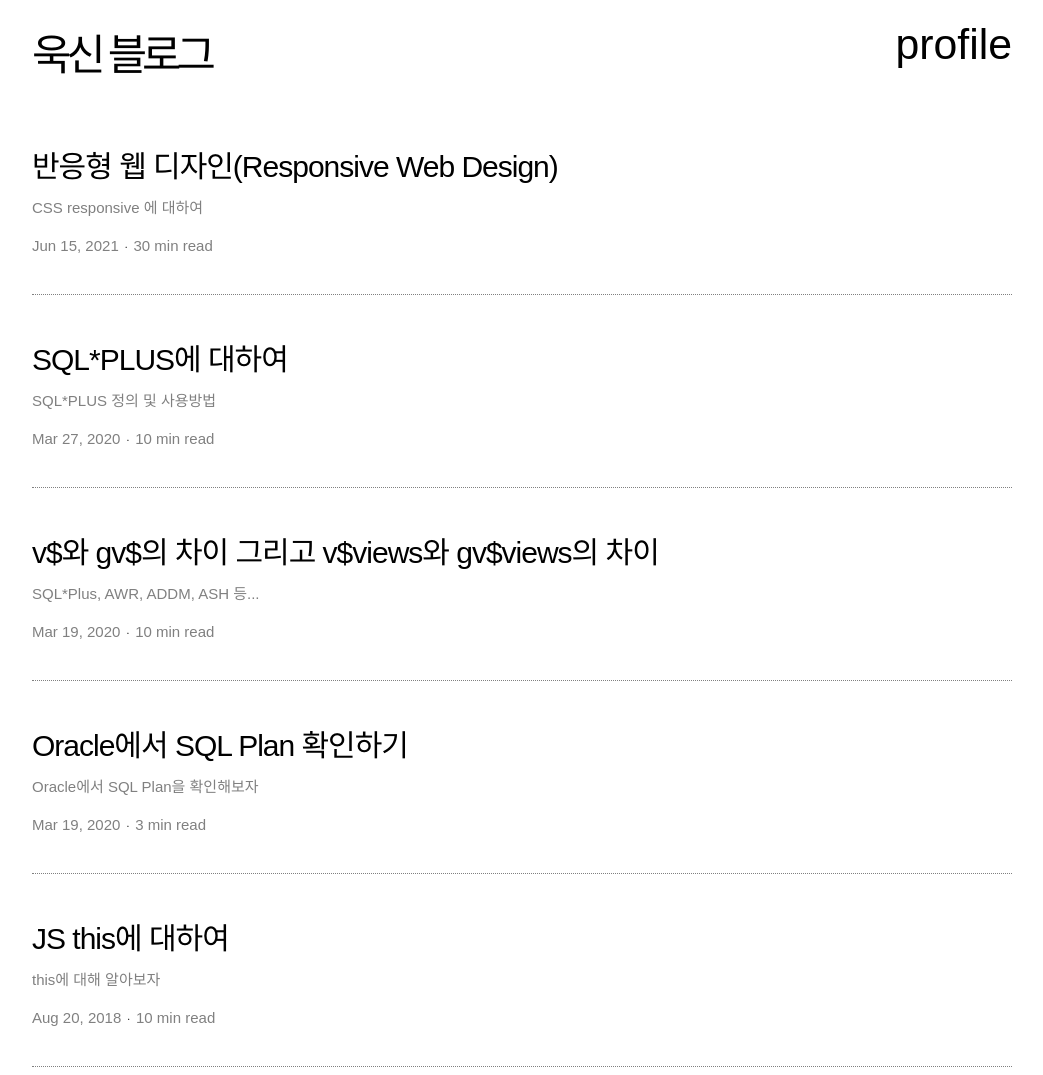
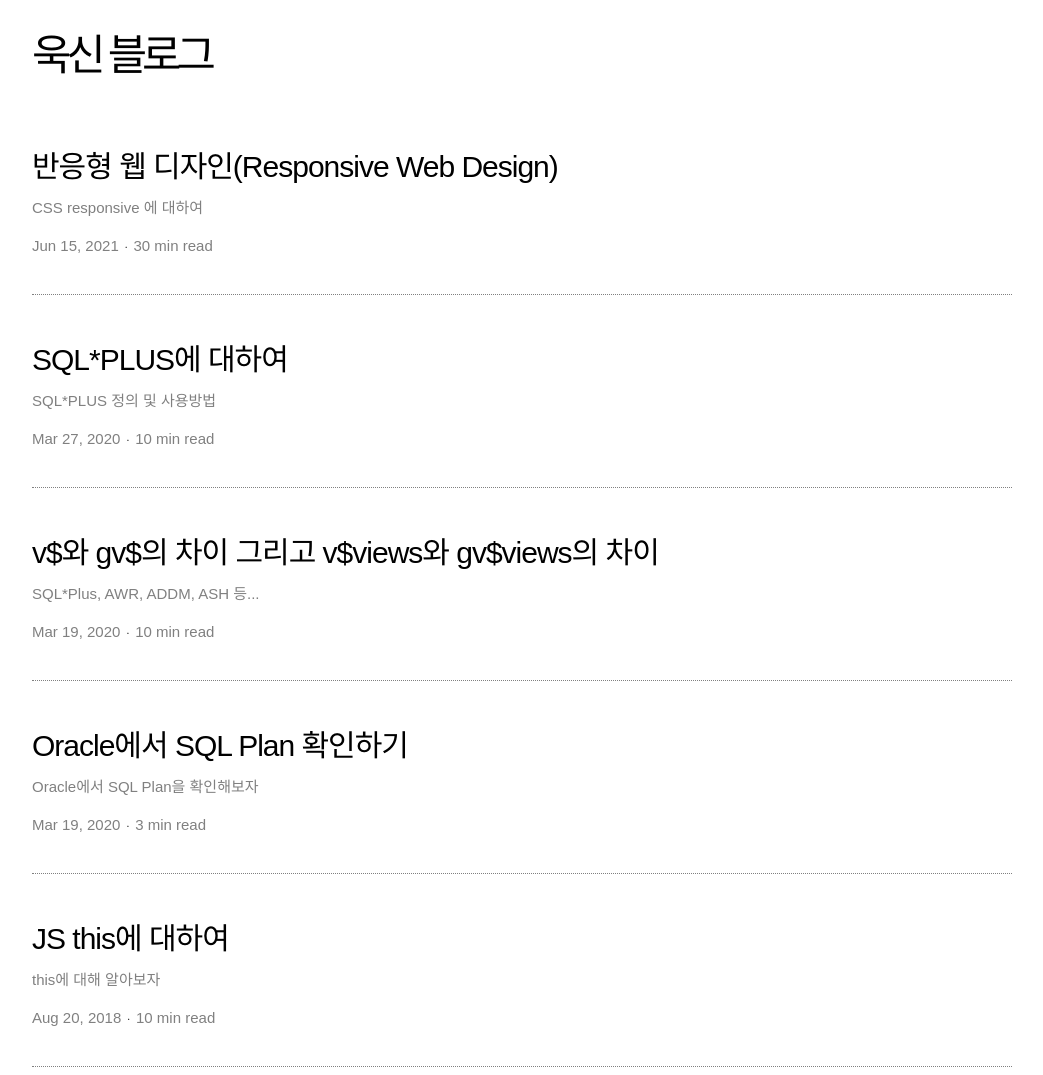
Before and after one commit to Wookshin/wookshin.github.io, a Jekyll site: the page built from index.html, in a window 1280 px wide. Shown: the whole page, without its empty margins (118-1161 px from the left). Built offline with Jekyll 4.4.1, drawn with Linux system fonts in a browser that asks for light colours; some web fonts are replaced.

Commit message:
delete profile

```diff
--- a/_includes/header.html
+++ b/_includes/header.html
@@ -1,4 +1,4 @@
 <header>
   <div class="logo">욱신 블로그</div>
-  <div class="profile">profile</div>
+  <!-- <div class="profile">profile</div> -->
 </header>
```
